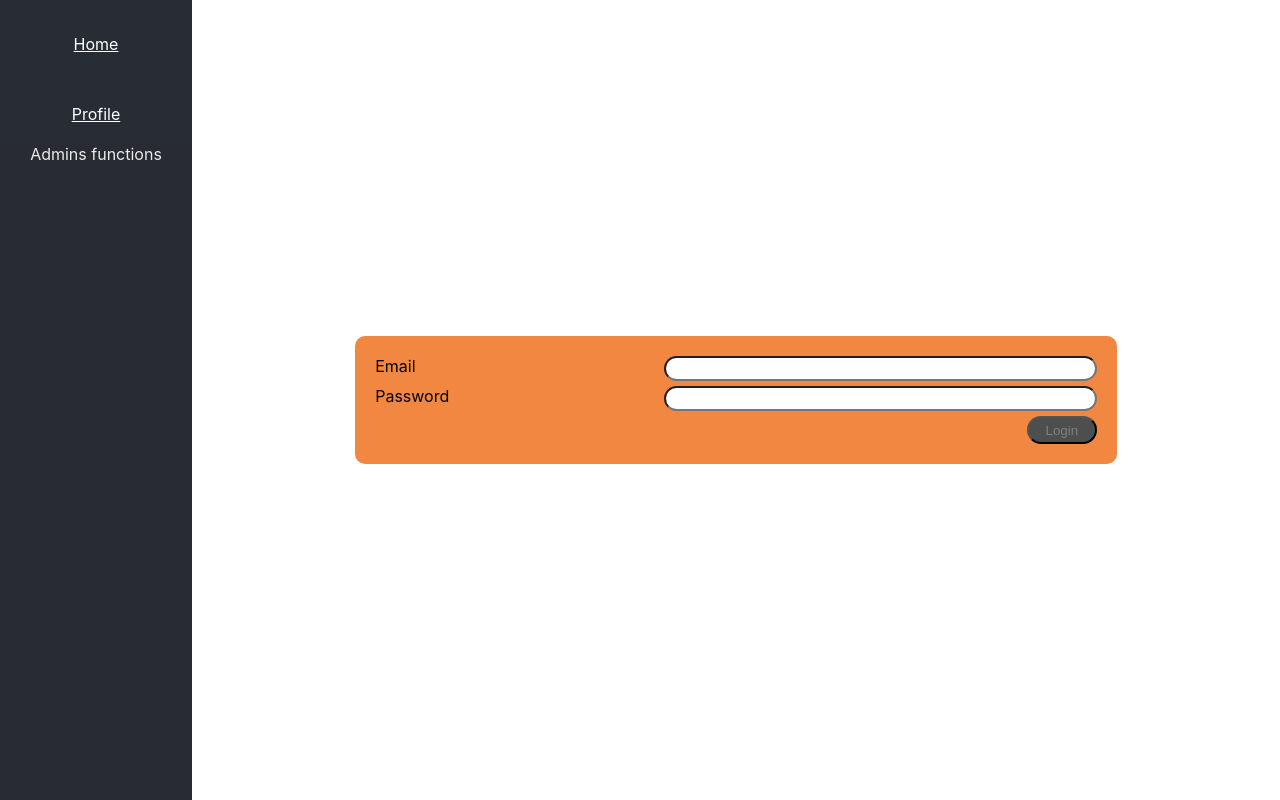
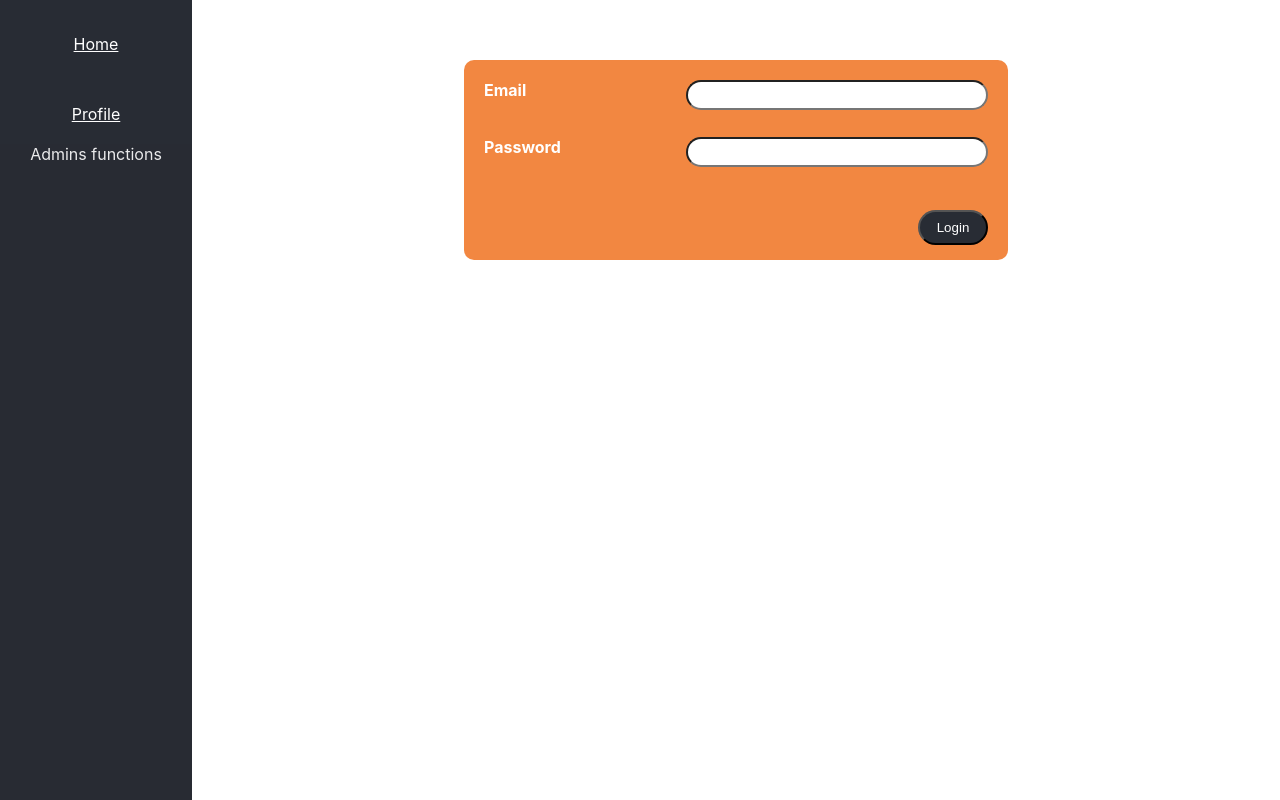
Before and after one commit to Kimara1904/FE-Library-project, a React (Create React App) app in the folder fe-library-app/: page / in a window 1280 px wide. Built offline with nearby package versions, Linux system fonts and the light colour scheme.

Commit message:
Modify login validation and and login display

```diff
--- a/fe-library-app/src/components/AppRouter/pages/LoginPage.module.css
+++ b/fe-library-app/src/components/AppRouter/pages/LoginPage.module.css
@@ -11,7 +11,7 @@
 .login_form form{
     background-color: var(--orange_color);
     align-self: center;
-    height: 8rem;
+    height: 11rem;
     border-radius: 10px;
     width: 100%;
     padding: 20px;
@@ -21,32 +21,89 @@
 
 .login_form input{
     float: right;
-    height: 25px;
+    height: 30px;
     width: 60%;
     border-radius: 30px;
     padding-left: 5px;
     margin-bottom: 5px;
 }
-.login_form label{
-    float: left;
+
+.login_input_invalid{
+    border: solid 2px red;
 }
 
-.login_button,
-.login_button_unable {
-float: right;
-border-radius: 30px;
-height: 35px;
-width: 70px;
-margin-left: auto;
+.login_label_desc{
+    float: left;
+    font-weight: bold;
+    color: white;
+}
+
+.success_login_input,
+.err_login_input,
+.success_login_credentials,
+.err_login_credentials{
+    font-weight: bold;
+    margin-bottom: 5px;
+}
+
+.success_login_input,
+.err_login_input{
+    margin-left: auto;
+    font-size: 14px;
+}
+
+.success_login_input,
+.success_login_credentials{
+    color:transparent
+}
+
+.err_login_input,
+.err_login_credentials{
+    color: red;
+}
+
+.form_div_button_label_error{
+    display: flex;
+    justify-content: space-between;
 }
 
 .login_button {
-background-color: var(--dark_color);
-color:white;
+    float: right;
+    border-radius: 30px;
+    height: 35px;
+    width: 70px;
+    margin-left: auto;
+    background-color: var(--dark_color);
+    color: white;
 }
 
-.login_button_unable {
-background-color: var(--gray_color);
-pointer-events: none;
-color:gray;
+@media only screen and (min-width: 768px) {
+    .login_form {
+        height: 20rem;
+        display: flex;
+        align-items: center;
+        justify-content: center;
+        flex-basis: auto;
+        width: 50%;
+    }
+    .login_form form{
+        height: 12.5rem;
+    }
+    .login_button,
+    .login_button_unable {
+        margin-top: 1rem;
+    }
+    .login_form input{
+        height: 30px;
+    }
+
+    .form_div_button_label_error{
+        display: flex;
+        justify-content: flex-end;
+        align-items: center;
+    }
+
+    .login_button {
+        margin-left: 25%;
+    }
 }
--- a/fe-library-app/src/components/AppRouter/pages/LoginPage.tsx
+++ b/fe-library-app/src/components/AppRouter/pages/LoginPage.tsx
@@ -1,23 +1,30 @@
 import { createRef, useState } from 'react'
 
 import { useNavigate } from 'react-router'
+import axios, { AxiosError } from 'axios'
 
 import { login } from '../../../services/AuthService'
 import styles from './LoginPage.module.css'
 
 const LoginPage = () => {
-  const [ canSubmit, setCanSubmit ] = useState(false)
+  const [ emailError, setEmailError ] = useState(false)
+  const [ passwordError, setPasswordError ] = useState(false)
+  const [ loginError, setLoginError ] = useState(false)
 
   const navigation = useNavigate()
 
   const emailRef = createRef<HTMLInputElement>()
   const passwordRef = createRef<HTMLInputElement>()
 
-  const checkInputs = () => {
-    if (emailRef.current?.value.trim().length !== 0 && passwordRef.current?.value.trim().length !== 0){
-      setCanSubmit(true)
-    }else{
-      setCanSubmit(false)
+  const handleBlurEmail = () => {
+    if (emailRef.current?.value.trim().length === 0) {
+      setEmailError(true)
+    }
+  }
+
+  const handleBlurPassword = () =>{
+    if (passwordRef.current?.value.trim().length === 0) {
+      setPasswordError(true)
     }
   }
 
@@ -27,13 +34,25 @@ const LoginPage = () => {
     const enteredEmail = emailRef.current?.value as string
     const enteredPassword = passwordRef.current?.value as string
 
+    if (enteredEmail.trim().length === 0) {
+      setEmailError(true)
+      return
+    }
+
+    if (enteredPassword.trim().length === 0) {
+      setPasswordError(true)
+      return
+    }
+
     login(enteredEmail, enteredPassword)
       .then((response) => {
         sessionStorage.setItem('token', response.data.accessToken)
         navigation('/home')
       })
-      .catch(() => {
-        alert('Wrong email or password!')
+      .catch((error: AxiosError) => {
+        if (axios.isAxiosError(error)) {
+          setLoginError(true)
+        }
       })
   }
 
@@ -41,14 +60,19 @@ const LoginPage = () => {
     <div className={styles.login_form}>
       <form onSubmit={submitHandler}>
         <div>
-          <label>Email</label>
-          <input type='text' name='email' ref={emailRef} onChange={checkInputs}/>
+          <label className={styles.login_label_desc}>Email</label>
+          <input className={emailError ? styles.login_input_invalid : ''} type='text' name='email' ref={emailRef} onBlur={handleBlurEmail} onFocus={() => setEmailError(false)}/>
         </div>
+        <label className={!emailError ? styles.success_login_input : styles.err_login_input}>Email is required</label>
         <div>
-          <label>Password</label>
-          <input type='password' name='password' ref={passwordRef} onChange={checkInputs} />
+          <label className={styles.login_label_desc}>Password</label>
+          <input className={passwordError ? styles.login_input_invalid : ''} type='password' name='password' ref={passwordRef} onBlur={handleBlurPassword} onFocus={() => setPasswordError(false)}/>
         </div>
-        <button className={canSubmit ? styles.login_button : styles.login_button_unable}>Login</button>
+        <label className={!passwordError ? styles.success_login_input : styles.err_login_input}>Password is required</label>
+        <div className={styles.form_div_button_label_error}>
+          <label className={!loginError ? styles.success_login_credentials : styles.err_login_credentials}>Wrong credentials</label>
+          <button className={styles.login_button}>Login</button>
+        </div>
       </form>
     </div>
   )
```
